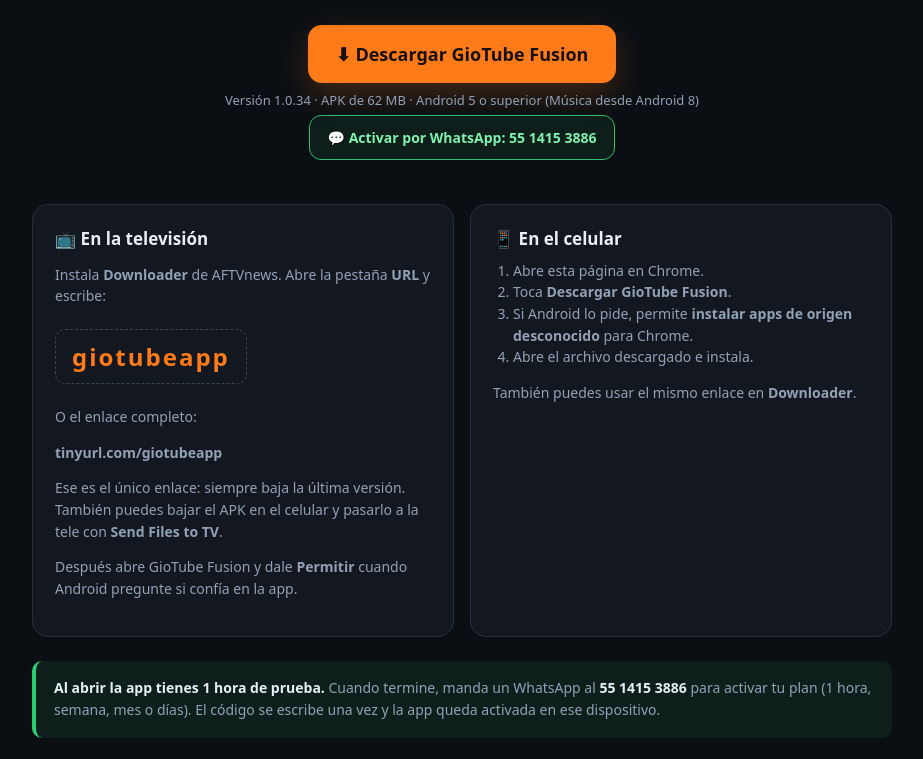
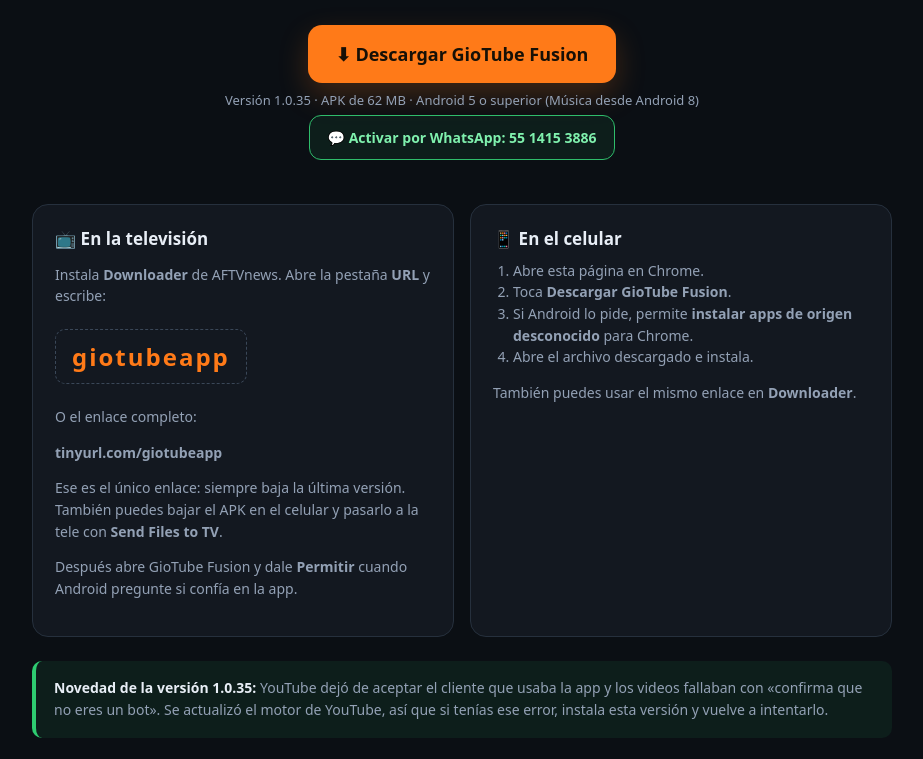
Before and after one commit to c28309208/giotube-fusion, a plain HTML site: page index.html in a window 1280 px wide. Shown: the part 314-1073 px from the top of the page, without its empty margins (178-1101 px from the left). Drawn offline with Linux system fonts and the light colour scheme.

Commit message:
GioTube Fusion 1.0.35: arregla el error "confirma que no eres un bot"
NewPipeExtractor 0.27.1: YouTube ya no permite generar poToken para los clientes
ANDROID/IOS, y con 0.26.5 el reproductor moria con SignInConfirmNotBotException.
La 0.27.x usa solo VISIONOS y WEB. Ademas se reintenta una vez con cliente y
visitante nuevos si YouTube contesta igual.

```diff
--- a/index.html
+++ b/index.html
@@ -40,7 +40,7 @@
     <h1>Videos y música<br>en <span>una sola app</span></h1>
     <p class="sub">YouTube sin anuncios, tu biblioteca de música, descargas y ecualizador. Todo en GioTube Fusion, para Android TV y celular.</p>
     <a class="download" href="GioTube-Fusion.apk" download>⬇ Descargar GioTube Fusion</a>
-    <div class="meta">Versión 1.0.34 · APK de 62 MB · Android 5 o superior (Música desde Android 8)</div>
+    <div class="meta">Versión 1.0.35 · APK de 62 MB · Android 5 o superior (Música desde Android 8)</div>
     <div>
       <a class="whatsapp" href="https://wa.me/525514153886?text=Hola%2C%20quiero%20activar%20mi%20plan%20de%20GioTube%20Fusion">💬 Activar por WhatsApp: 55 1415 3886</a>
     </div>
@@ -70,6 +70,12 @@
   </section>
 
   <div class="note">
+    <b>Novedad de la versión 1.0.35:</b> YouTube dejó de aceptar el cliente que usaba la app y los
+    videos fallaban con «confirma que no eres un bot». Se actualizó el motor de YouTube, así que
+    si tenías ese error, instala esta versión y vuelve a intentarlo.
+  </div>
+
+  <div class="note">
     <b>Al abrir la app tienes 1 hora de prueba.</b> Cuando termine, manda un WhatsApp al
     <b>55 1415 3886</b> para activar tu plan (1 hora, semana, mes o días). El código se escribe una vez
     y la app queda activada en ese dispositivo.
```
Also changed, not shown: promo.html (+1 -1 lines), 2 other files.
